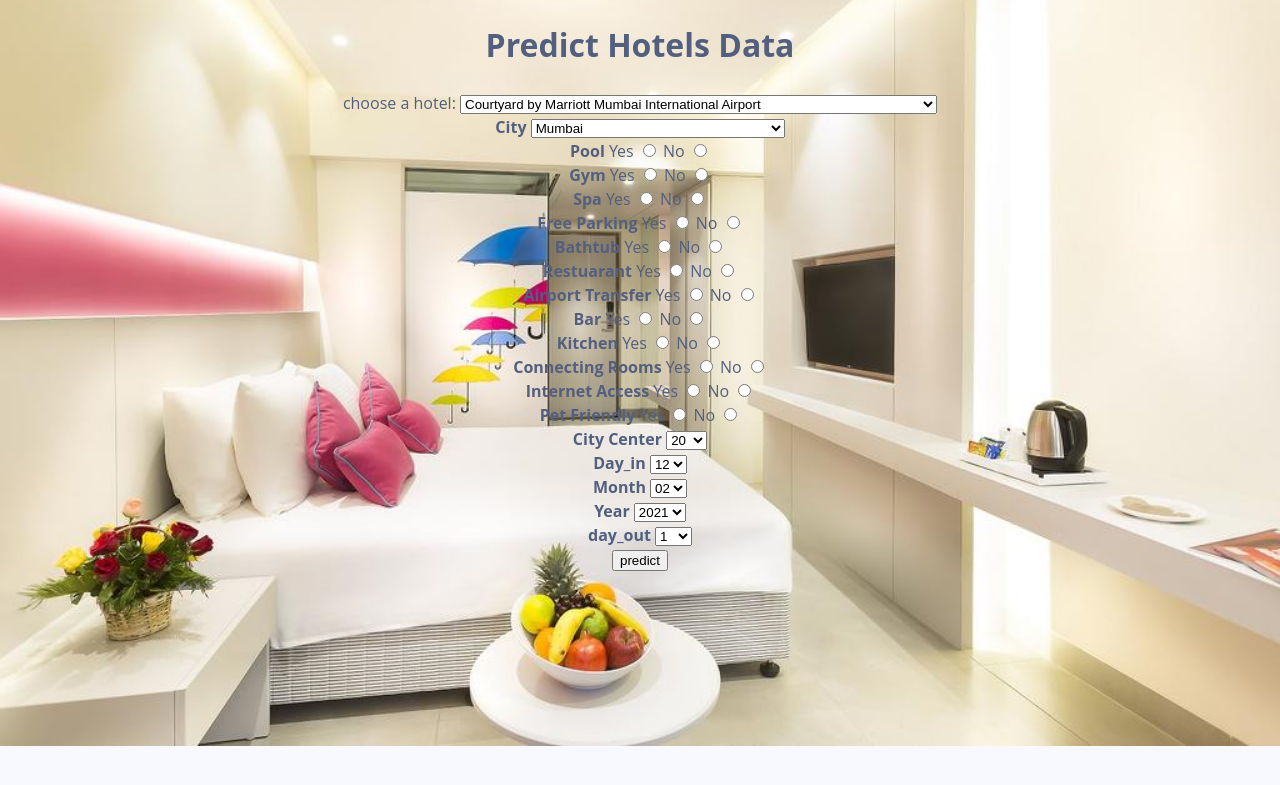
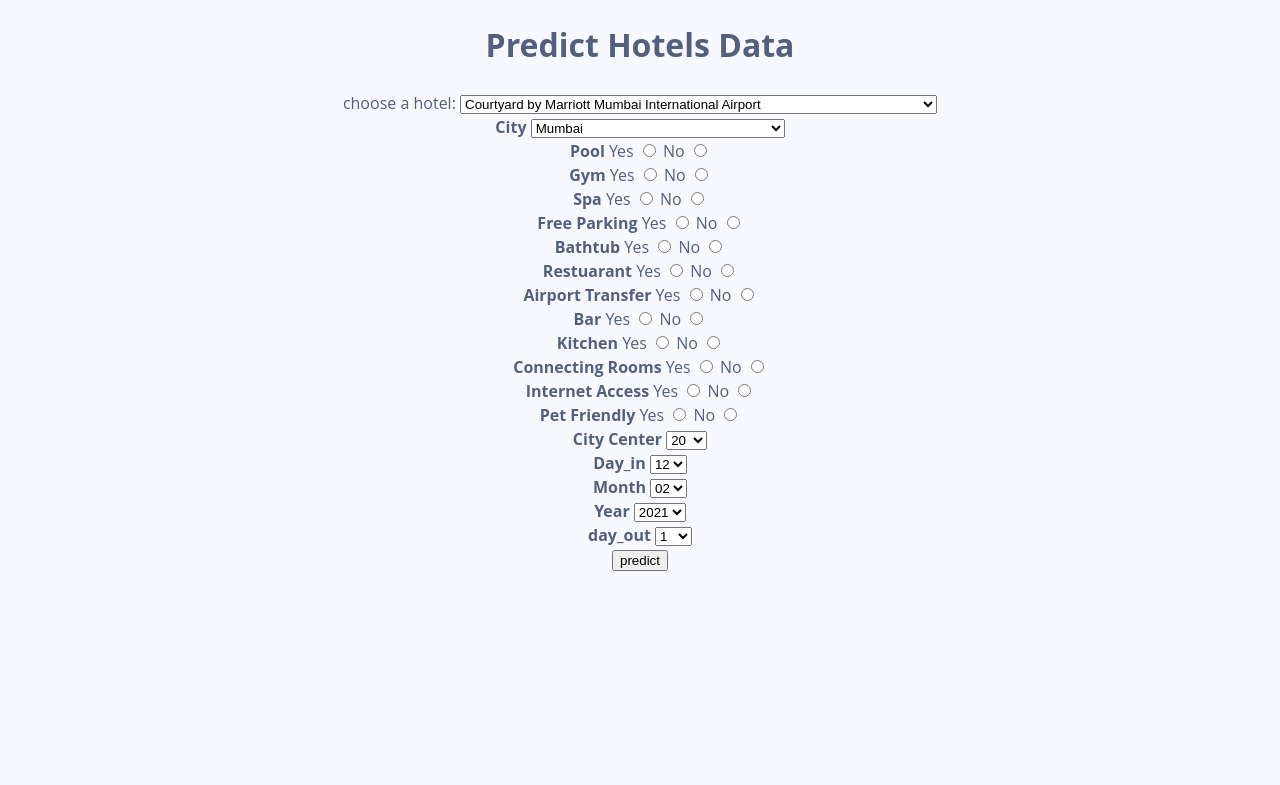
Before and after one commit to shiva-0597/hotels_, a Flask app: page / in a window 1280 px wide. Shown: the top 785 px of the page. Run offline with Flask 2, Linux system fonts and the light colour scheme; parts of the project's set-up code (start-up, migrations or seed data) failed here and were passed over.

Commit message:
Update style.css

```diff
--- a/Downloads/Hotels_deployement/static/style.css
+++ b/Downloads/Hotels_deployement/static/style.css
@@ -9,7 +9,7 @@ body {
   text-align: left;
   color: #525f7f;
   background-color: #f8f9fe;
-  background-image: url("hotels.jpg");
+/*   background-image: url("hotels.jpg"); */
   background-repeat: no-repeat, repeat;
   background-position: center; /* Center the image */
   background-size: cover; /* Resize the background image to cover the entire container */
```
